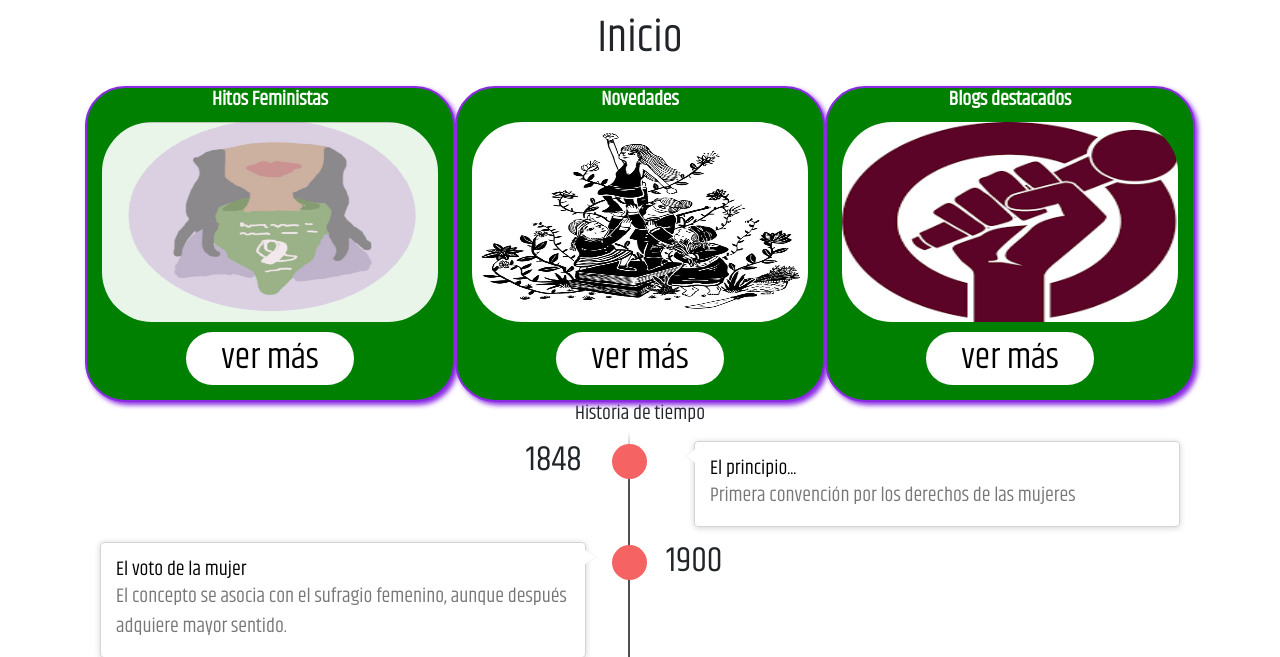
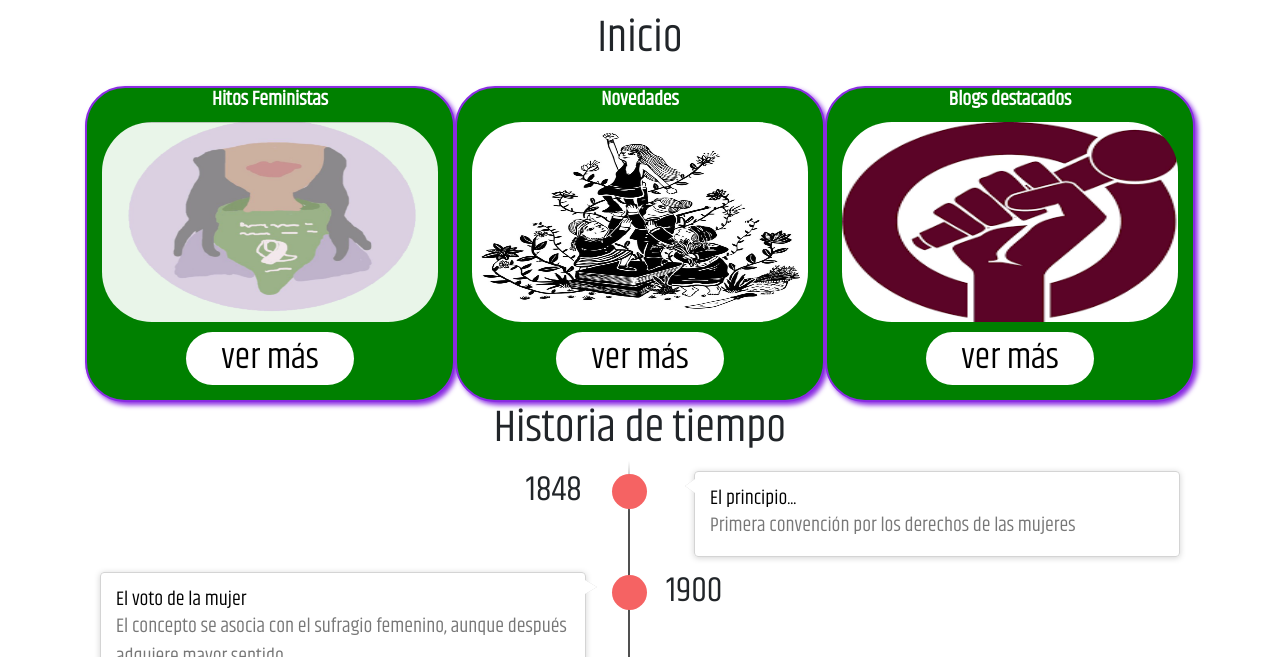
Before and after one commit to joacomoli/trabajoD2, a plain HTML site: page index.html in a window 1280 px wide. Shown: the part 136-793 px from the top of the page. Drawn offline with nearby package versions, Linux system fonts and the light colour scheme.

Commit message:
cambio en el titulo

```diff
--- a/index.html
+++ b/index.html
@@ -69,7 +69,7 @@
                 </div>
             </div>
             <header class="section-header">
-                <h2 id="timeline">Historia de tiempo</h2>
+                <h2 id="titulo">Historia de tiempo</h2>
                 <h3></h3>
             </header>
             <div class="container-fluid">
```
